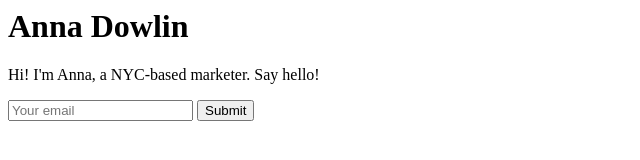
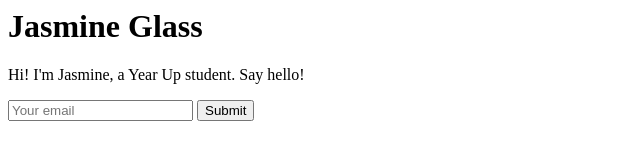
Before and after one commit to TechFlow/home, a plain HTML site: page index.html in a window 1280 px wide. Shown: the whole page, without its empty margins (0-640 px from the left). Drawn offline with Linux system fonts and the light colour scheme.

Commit message:
Update index.html

```diff
--- a/index.html
+++ b/index.html
@@ -1,5 +1,5 @@
 <style></style>
-<h1>Anna Dowlin</h1>
-<p>Hi! I'm Anna, a NYC-based marketer. Say hello!</p>
+<h1>Jasmine Glass</h1>
+<p>Hi! I'm Jasmine, a Year Up student. Say hello!</p>
 <input type="email" placeholder="Your email">
 <input type="submit">
```
